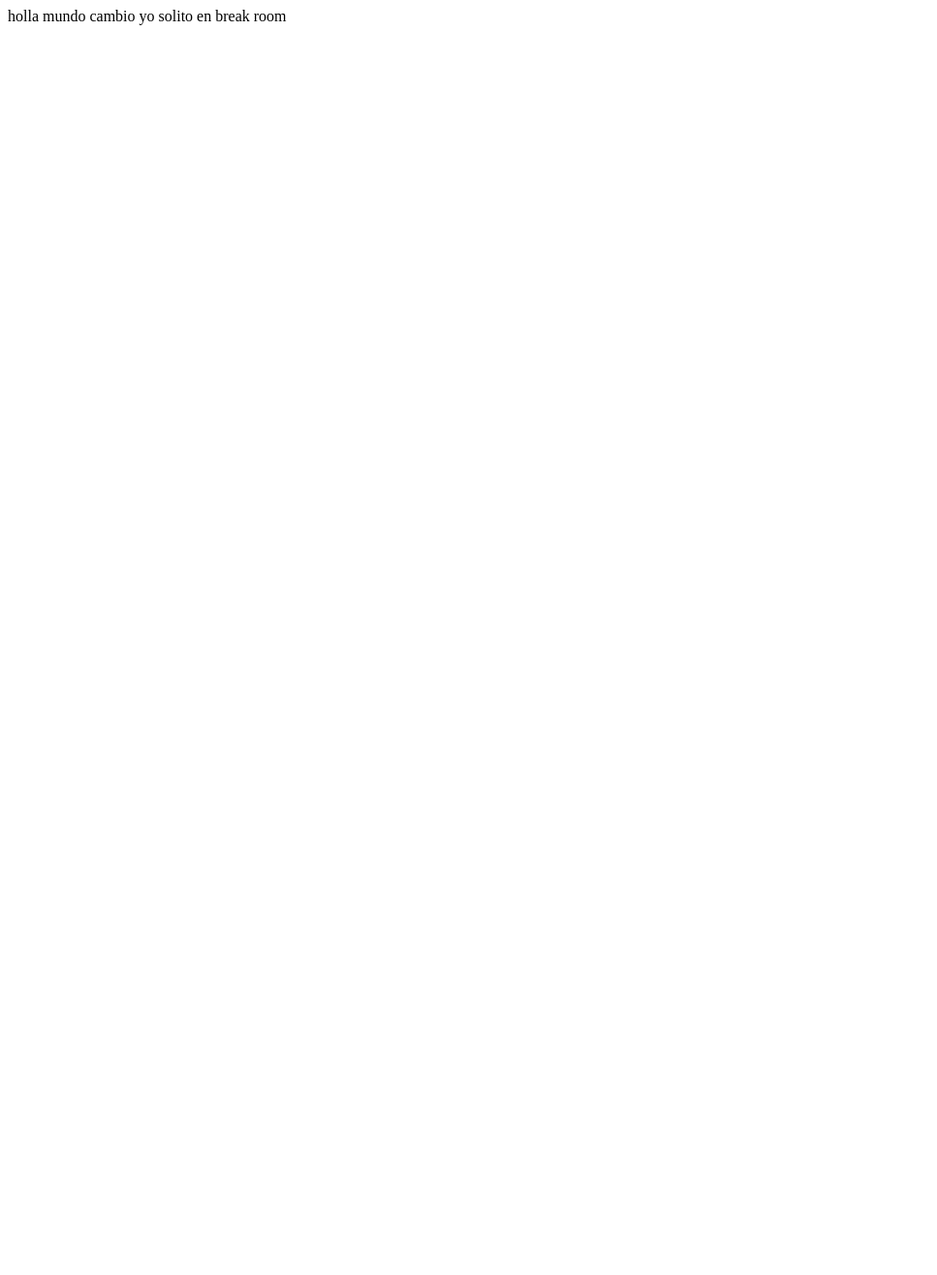
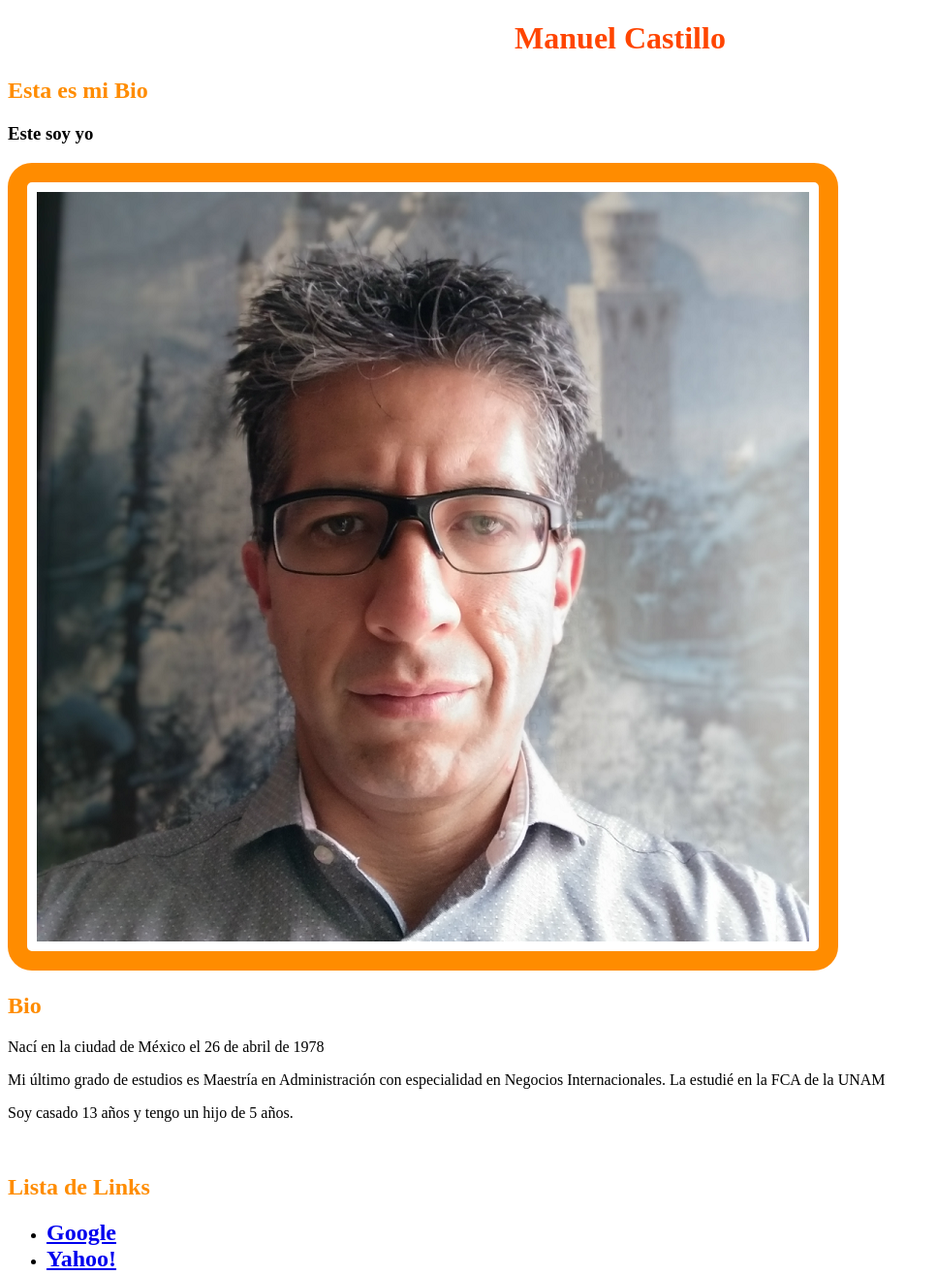
Before and after one commit to mecastilloc/starting, a plain HTML site: page index.html in a window 1280 px wide. Shown: the whole page at 97% size, without its empty margins (0-967 px from the left). Before the commit the page ends 800 px from the top, so only its background shows below. Drawn offline with Linux system fonts and the light colour scheme.

Commit message:
Actividad en clase Bio

```diff
--- a/index.html
+++ b/index.html
@@ -4,10 +4,30 @@
     <meta charset="UTF-8">
     <meta name="viewport" content="width=device-width, initial-scale=1.0">
     <meta http-equiv="X-UA-Compatible" content="ie=edge">
-    <title>Document</title>
+    <title>Manu Bio</title>
+    <link href="style.css" rel="stylesheet" type="text/css">
 </head>
 <body>
-    holla mundo
-    cambio yo solito en break room
+        <h1>Manuel Castillo</h1>
+
+        <h2>Esta es mi Bio</h2>
+        <h3>Este soy yo</h3>
+
+            <img id="styledImage" src="fotoperfil.png" alt="BonJovi Now and then"/>
+
+            <h2>Bio</h2>
+
+            <p>Nací en la ciudad de México el 26 de abril de 1978</p>
+
+            <p>Mi último grado de estudios es Maestría en Administración con especialidad en Negocios Internacionales. La estudié en la FCA de la UNAM </p>
+
+            <p>Soy casado 13 años y tengo un hijo de 5 años.</p>
+
+            <br>
+            <h2>Lista de Links</h2>
+            <ul>
+                <li><a class="link" href=https://www.google.com>Google</a></li>
+                <li><a class="link" href=https://espanol.yahoo.com/?p=us>Yahoo!</a></li>
+            </ul>
 </body>
 </html>
--- /dev/null
+++ b/style.css
@@ -0,0 +1,14 @@
+h1 {text-align: center;
+
+    color: orangered}
+
+h2 {color: darkorange}
+
+.link {font-weight: bold;
+    font-size: x-large
+}
+
+#styledImage {border: 20px solid darkorange;
+    padding: 10px;
+    border-radius: 25px;
+  }
```
Also changed, not shown: fotoperfil.png (added).
